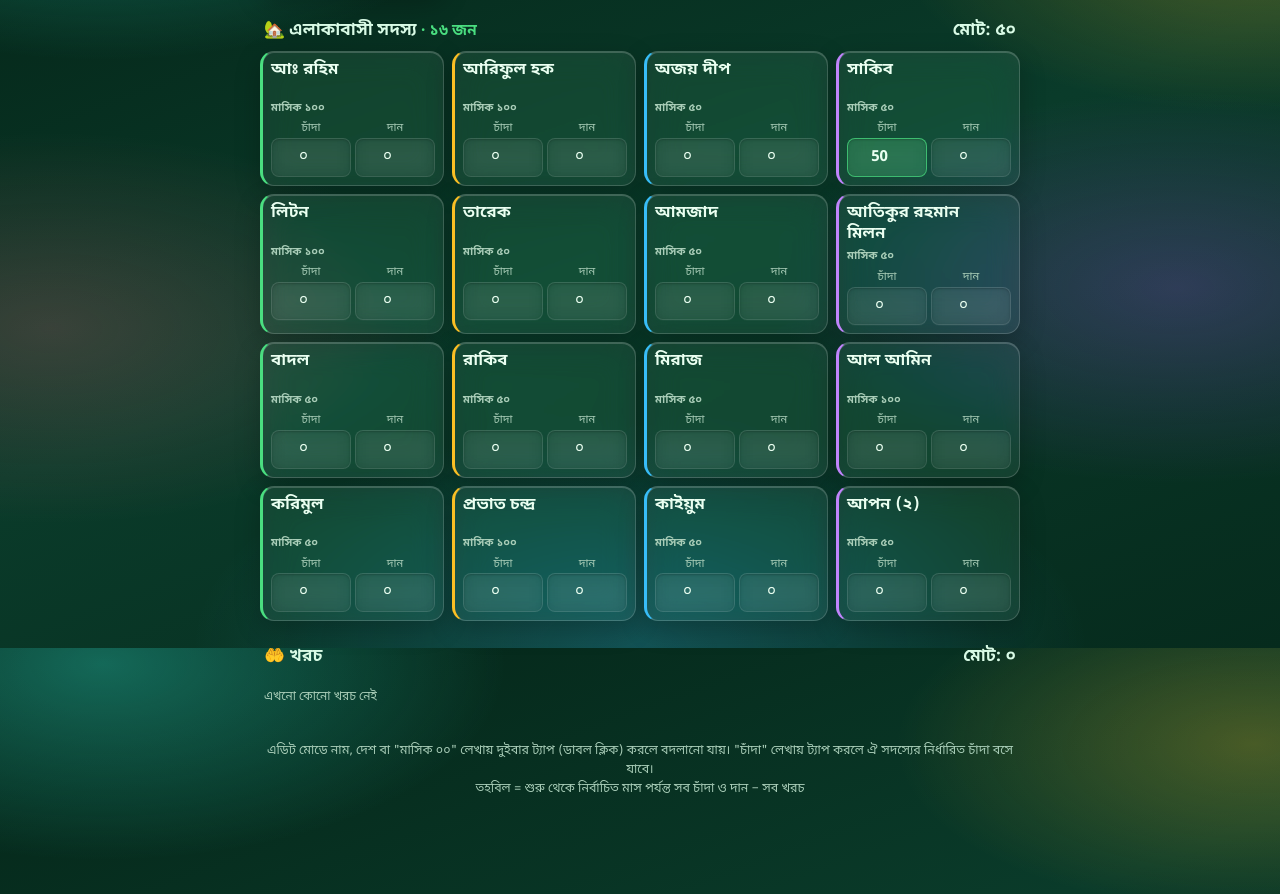
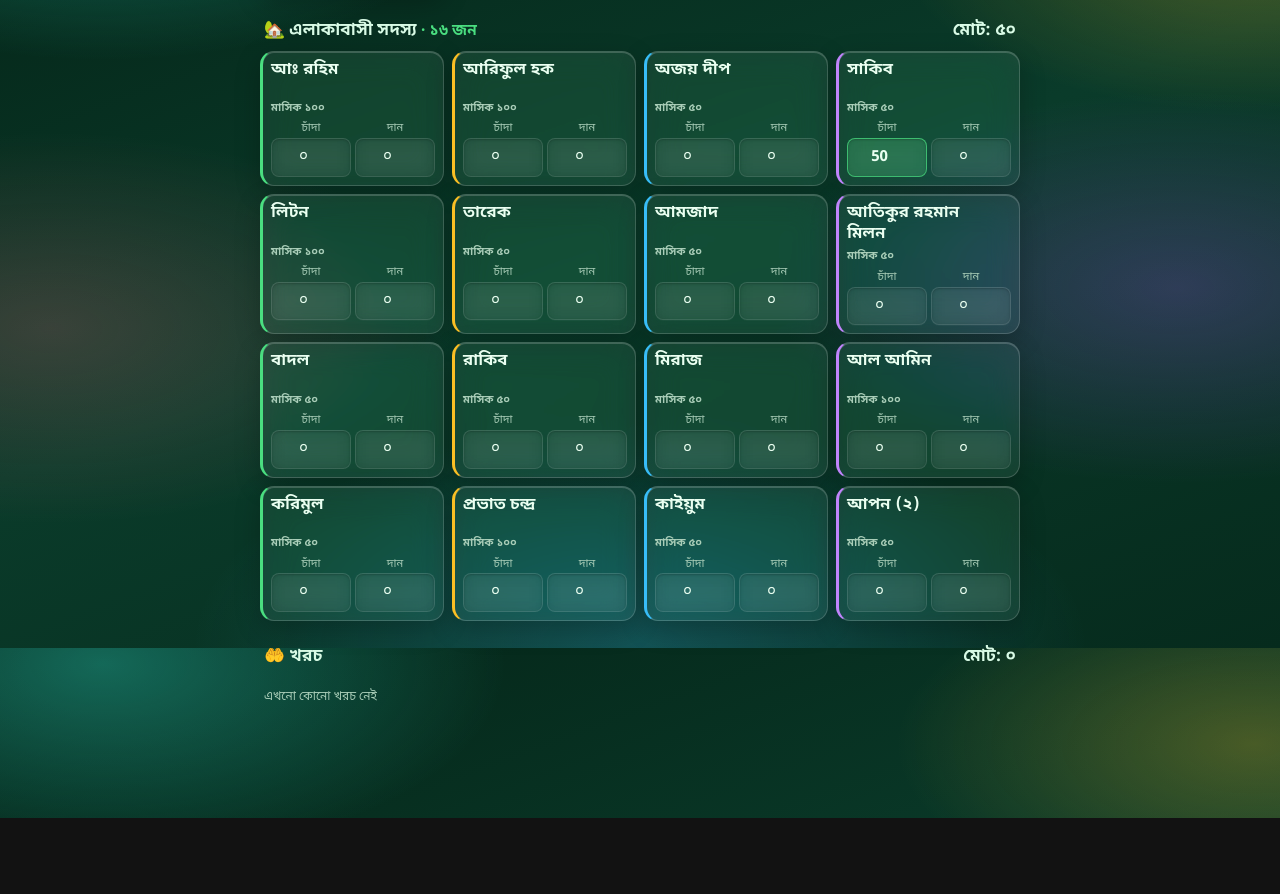
Before and after one commit to alaminchowdhury1122/Union_Data, a plain HTML site: page Union_Data/index.html in a window 1280 px wide. Shown: the part 952-1846 px from the top of the page. After the commit the page ends 1770 px from the top, so only its background shows below. Drawn offline with Linux system fonts and the light colour scheme.

Commit message:
remove text

```diff
--- a/Union_Data/index.html
+++ b/Union_Data/index.html
@@ -366,7 +366,6 @@ body{padding-bottom:54px}
     <section><h2><span>👥 কোন দল কত দিয়েছে</span></h2><div class="panel" id="grp" style="padding:10px"></div></section>
     <section><h2><span>🏆 সর্বোচ্চ অবদান (সব সময়)</span></h2><div class="panel" id="top"></div></section>
   </div>
-  <p class="note">এডিট মোডে নাম, দেশ বা "মাসিক ০০" লেখায় দুইবার ট্যাপ (ডাবল ক্লিক) করলে বদলানো যায়। "চাঁদা" লেখায় ট্যাপ করলে ঐ সদস্যের নির্ধারিত চাঁদা বসে যাবে।<br>তহবিল = শুরু থেকে নির্বাচিত মাস পর্যন্ত সব চাঁদা ও দান − সব খরচ</p>
 </main>
 
 <script>
```
